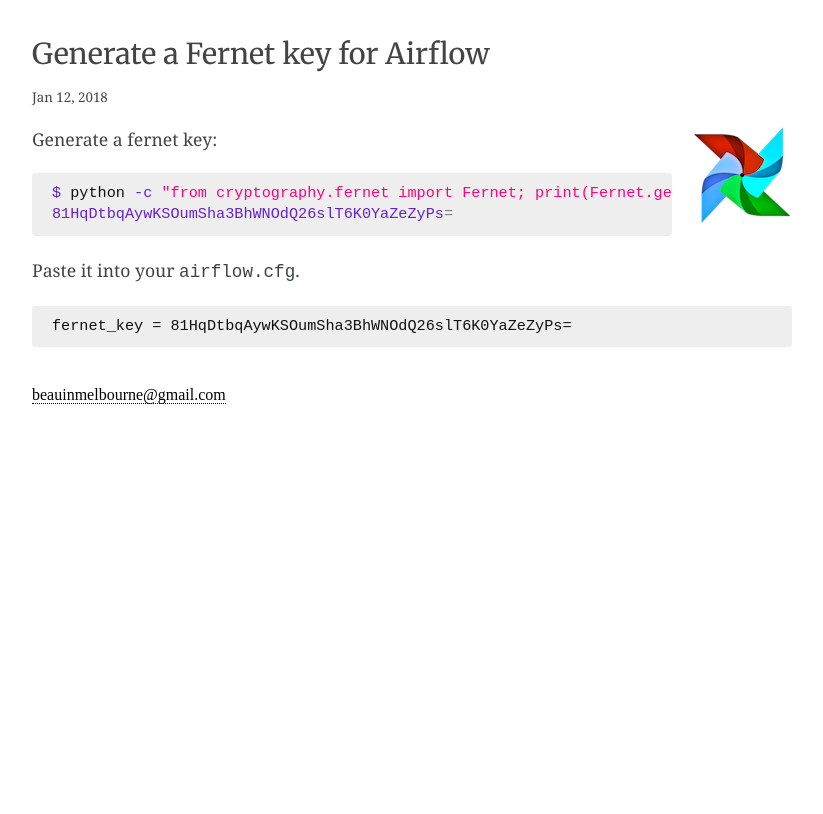
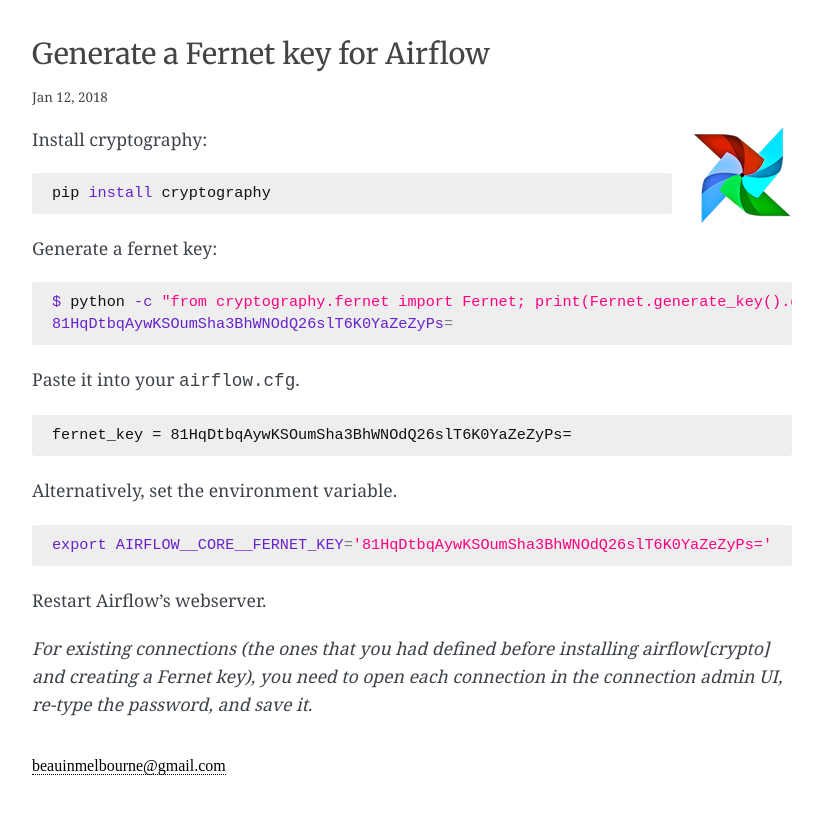
Before and after one commit to explodinglabs/explodinglabs.github.io, a Jekyll site: the page built from _posts/airflow/2018-01-12-generate-fernet-key.markdown, in a window 1280 px wide. Shown: the top 814 px of the page, without its empty margins (228-1051 px from the left). Built offline with Jekyll 4.4.1, drawn with Linux system fonts in a browser that asks for light colours; some web fonts are replaced.

Commit message:
Update fernet key doc

````diff
--- a/_posts/airflow/2018-01-12-generate-fernet-key.markdown
+++ b/_posts/airflow/2018-01-12-generate-fernet-key.markdown
@@ -13,15 +13,29 @@
 ![airflow](/assets/airflow.png)
 </div>
 
+Install cryptography:
+```shell
+pip install cryptography
+```
+
 Generate a fernet key:
-
 ```shell
 $ python -c "from cryptography.fernet import Fernet; print(Fernet.generate_key().decode())"
 81HqDtbqAywKSOumSha3BhWNOdQ26slT6K0YaZeZyPs=
 ```
 
 Paste it into your `airflow.cfg`.
-
 ```
 fernet_key = 81HqDtbqAywKSOumSha3BhWNOdQ26slT6K0YaZeZyPs=
 ```
+
+Alternatively, set the environment variable.
+```shell
+export AIRFLOW__CORE__FERNET_KEY='81HqDtbqAywKSOumSha3BhWNOdQ26slT6K0YaZeZyPs='
+```
+
+Restart Airflow's webserver.
+
+*For existing connections (the ones that you had defined before installing
+airflow[crypto] and creating a Fernet key), you need to open each connection in
+the connection admin UI, re-type the password, and save it.*
````
